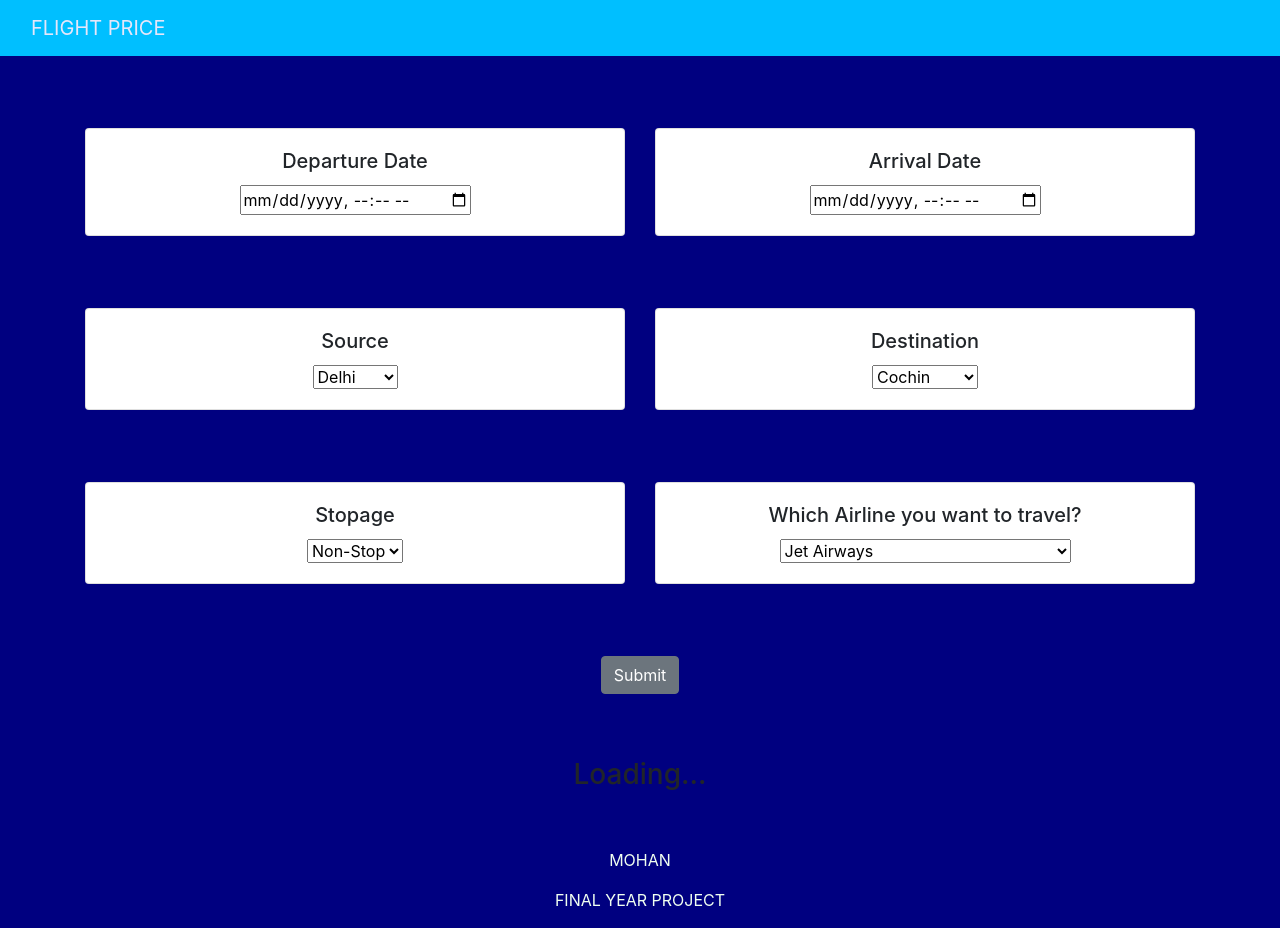
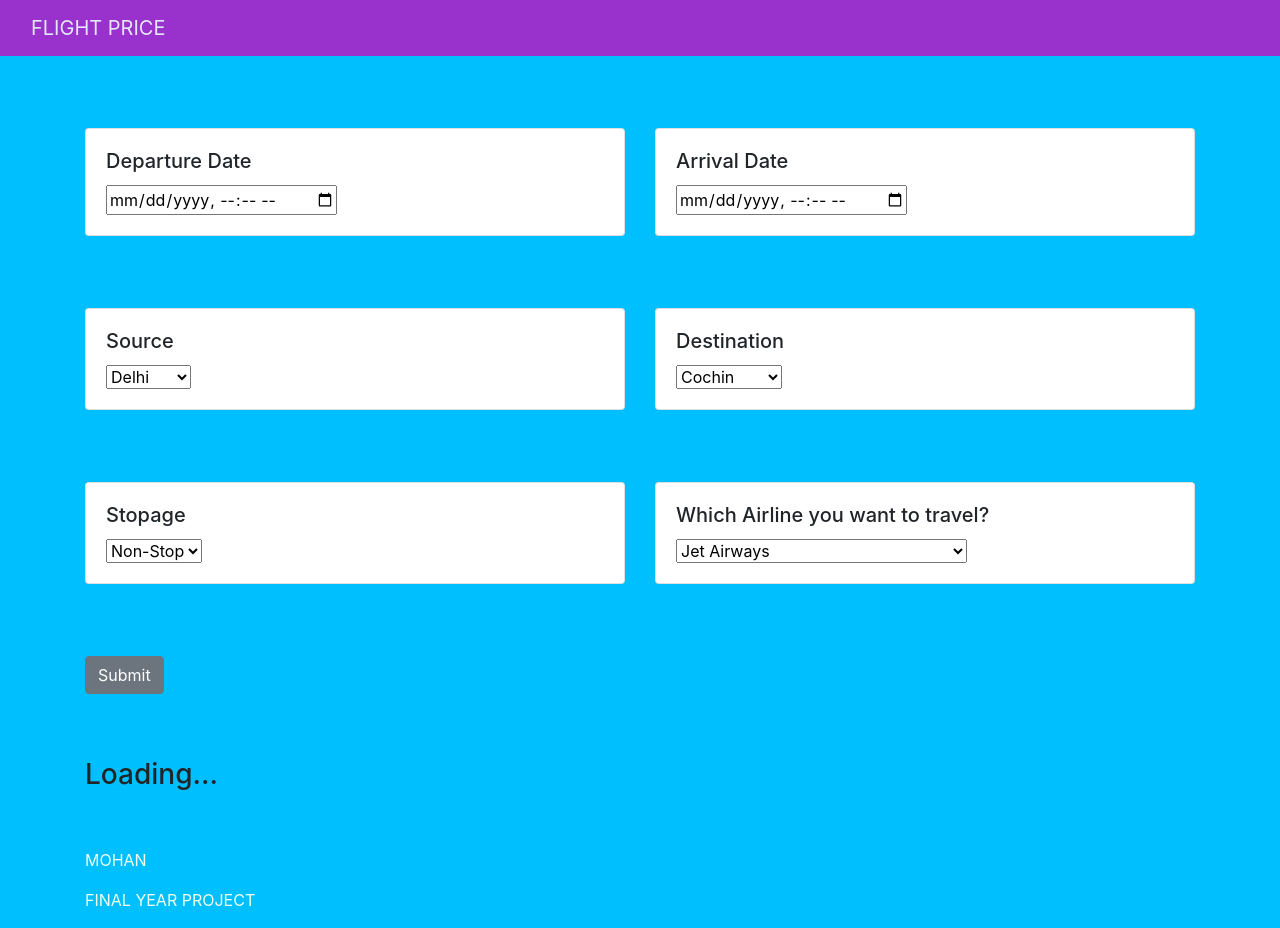
Before and after one commit to mohanhu/Flight-price-Prediction-Assignment-, a Flask app: page / in a window 1280 px wide. Run offline with Flask 2, Linux system fonts and the light colour scheme; parts of the project's set-up code (start-up, migrations or seed data) failed here and were passed over; some libraries are stand-ins or nearby versions.

Commit message:
Update style.css

```diff
--- a/static/css/style.css
+++ b/static/css/style.css
@@ -1,10 +1,9 @@
-body {
-    background-color:#000080;
-    text-align: center;
+body {  background-color: #00BFFF;
 }
 
+
 .navbar {
-    background-color:  #00BFFF;
+    background-color:#9932CC;
 }
 
 a {
```
